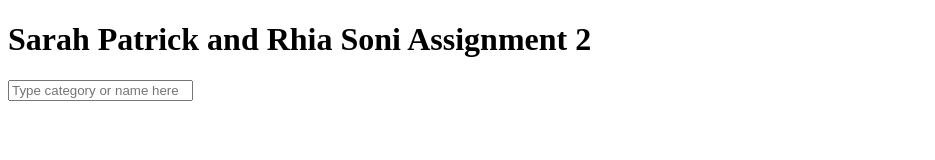
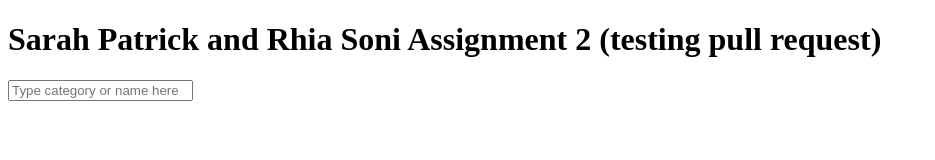
Before and after one commit to sep890/INST377-asst2, a website: page public/index.html in a window 1280 px wide. Shown: the whole page, without its empty margins (0-935 px from the left). Drawn offline with nearby package versions, Linux system fonts and the light colour scheme.

Commit message:
stuff
testing updates

```diff
--- a/public/index.html
+++ b/public/index.html
@@ -1,7 +1,7 @@
 <!DOCTYPE html>
 <html lang="en">
   <head>
-    <title>Sarah Patrick and Rhia Soni Assignment 2 hello world</title>
+    <title>Sarah Patrick and Rhia Soni Assignment 2</title>
     <link rel="stylesheet" type="text/css" href="styles.css">
     <script
       src="https://code.jquery.com/jquery-3.5.1.slim.min.js"
@@ -13,7 +13,7 @@
     <div class="wrapper">
       <div class="container flex-outer">
         <div class="header">
-            <h1>Sarah Patrick and Rhia Soni Assignment 2</h1>
+            <h1>Sarah Patrick and Rhia Soni Assignment 2 (testing pull request)</h1>
         </div>
         <form>
           <input type="text" class="textinput" placeholder="Type category or name here"><br><br>
```
